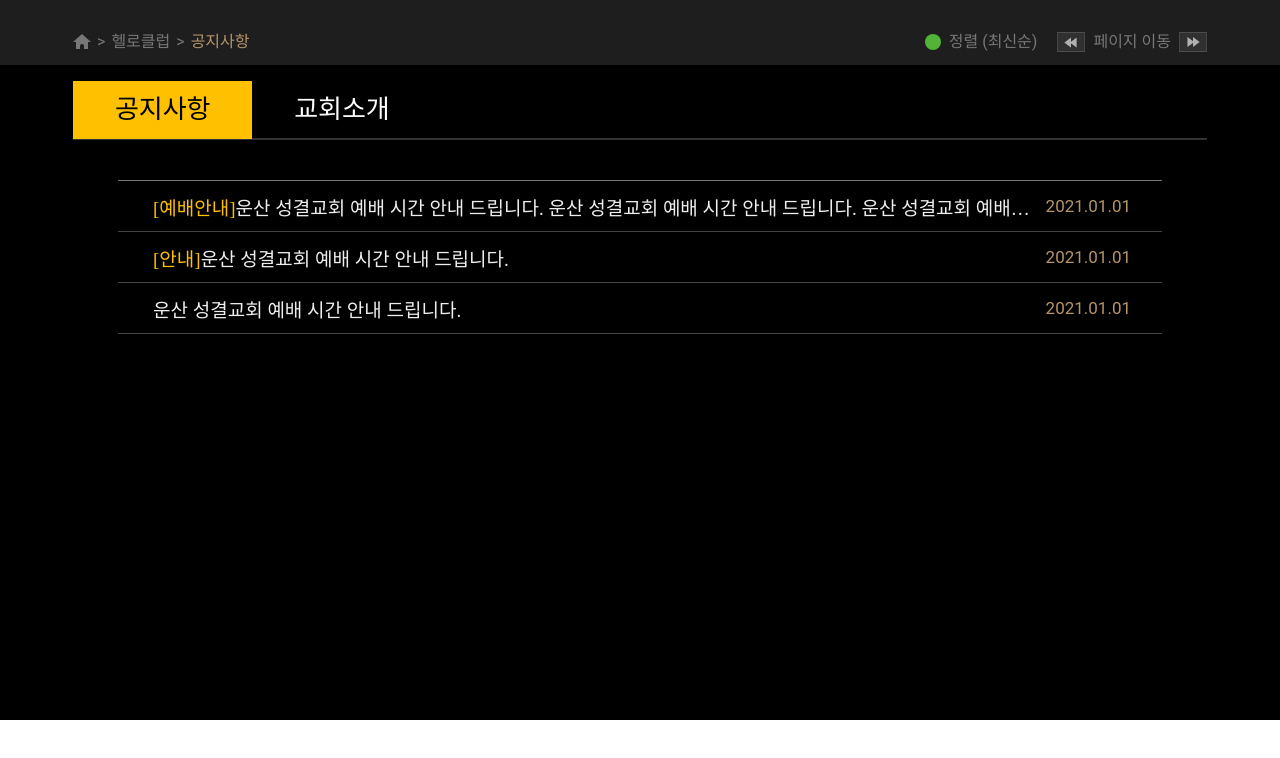
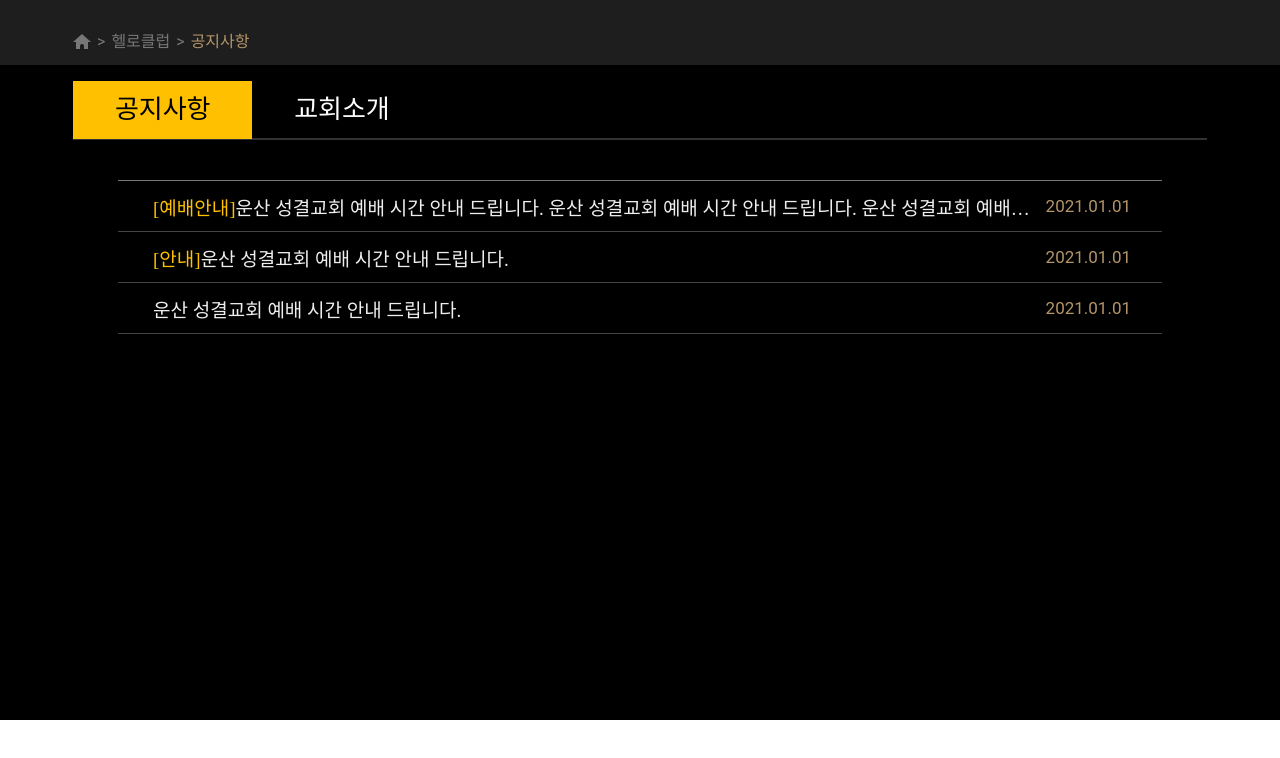
Before and after one commit to j11s22k33/hello-club, a Next.js app: page /notices in a window 1280 px wide. Shown: the top 758 px of the page. Built offline with nearby package versions, Linux system fonts and the light colour scheme.

Commit message:
공지사항 목록 UI 업데이트

```diff
--- a/src/pages/notices/index.tsx
+++ b/src/pages/notices/index.tsx
@@ -1,7 +1,4 @@
 import NoticeItem from "@/components/NoticeItem";
-import PopupImage from "@/components/PopupImage";
-import PopupText from "@/components/PopupText";
-import PopupTextImage from "@/components/PopupTextImage";
 import notices from "@/dummy/notices";
 import Notice from "@/models/Notice";
 import { createNoticePopup } from "@/utils/common";
@@ -70,16 +67,6 @@ const Notices = () => {
             <span>헬로클럽</span>
             <span>공지사항</span>
           </div>
-          <div className="key-guide">
-            <span className="align-type">
-              <i className="green"></i>정렬 (최신순)
-            </span>
-            <div className="fast-move">
-              <button type="button" className="prev"></button>
-              <span>페이지 이동</span>
-              <button type="button" className="next"></button>
-            </div>
-          </div>
         </div>
         <nav className="tabs-wrap">
           <ul className="nav-tabs" id="tab-navi">
```
